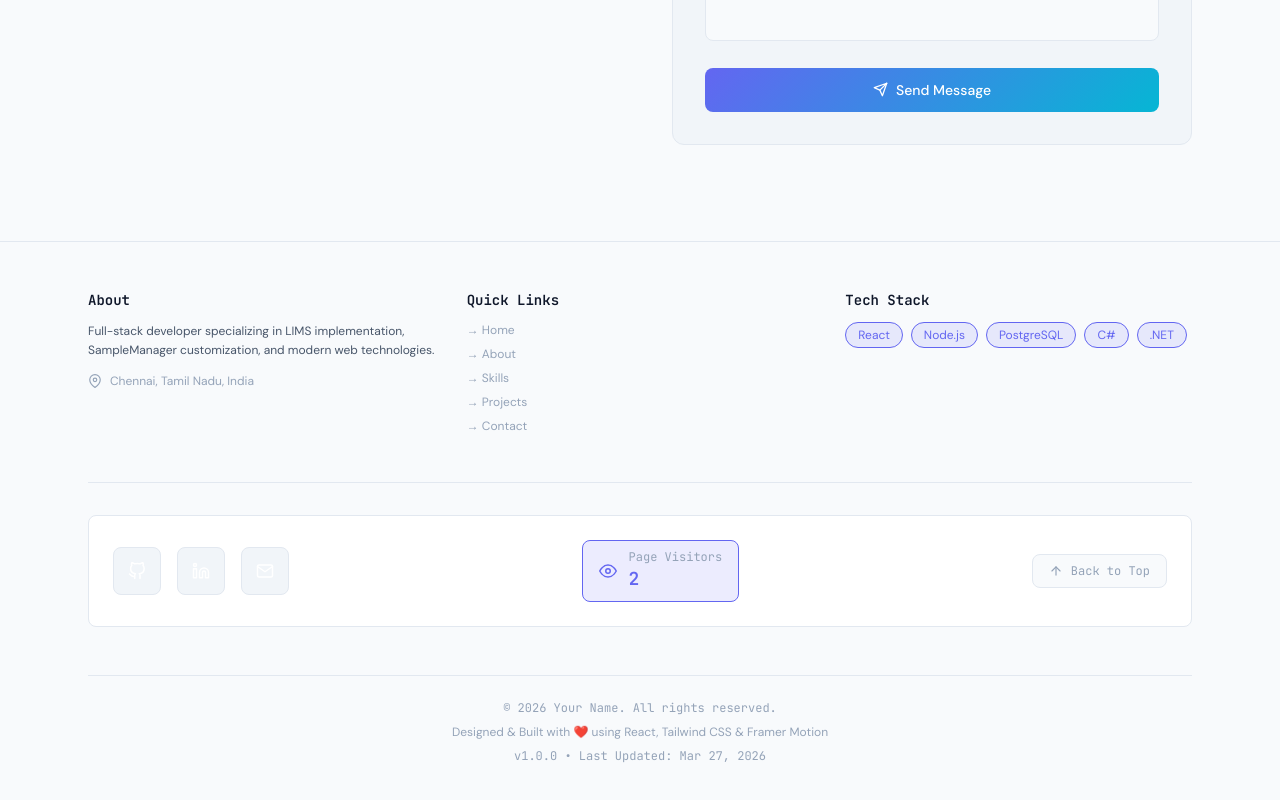
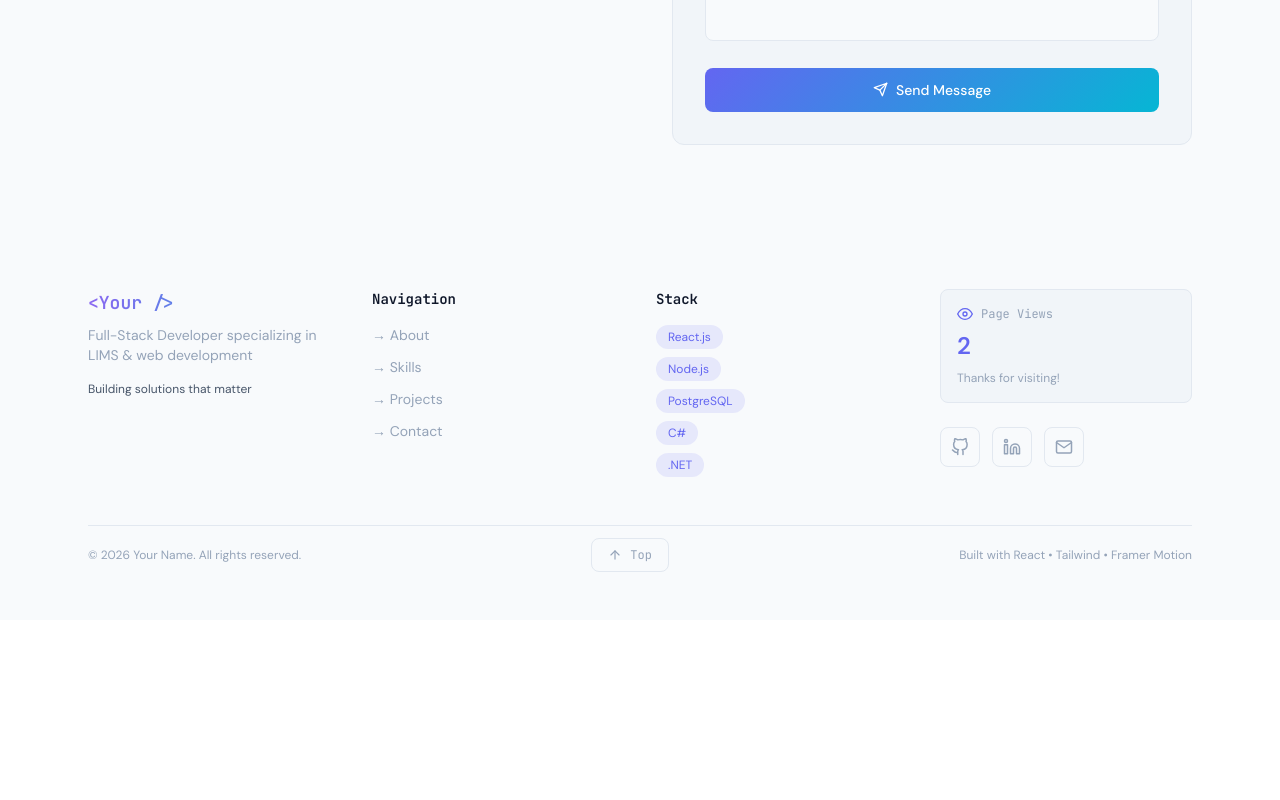
Before and after one commit to Sritharan39/Portfolio, a React (Vite) app: page / in a window 1280 px wide. Shown: the part 6405-7205 px from the top of the page. After the commit the page ends 7025 px from the top, so only its background shows below. Built offline with nearby package versions, Linux system fonts and the light colour scheme.

Commit message:
refactor: Redesign Footer with clean layout, visitor counter, and improved accessibility

```diff
--- a/src/components/Footer.jsx
+++ b/src/components/Footer.jsx
@@ -1,17 +1,17 @@
 import { useState, useEffect } from "react";
 import { portfolioData } from "../data/portfolioData";
-import { FiGithub, FiLinkedin, FiMail, FiArrowUp, FiEye, FiMapPin, FiPhone } from "react-icons/fi";
+import { FiGithub, FiLinkedin, FiMail, FiArrowUp, FiEye } from "react-icons/fi";
 import { motion } from "framer-motion";
 
 export default function Footer() {
-  const [visitors, setVisitors] = useState(0);
+  const [visitorCount, setVisitorCount] = useState(0);
 
   useEffect(() => {
     // Get visitor count from localStorage
-    const storedVisitors = localStorage.getItem("portfolioVisitors");
-    const currentVisitors = storedVisitors ? parseInt(storedVisitors) + 1 : 1;
-    setVisitors(currentVisitors);
-    localStorage.setItem("portfolioVisitors", currentVisitors.toString());
+    const storedCount = localStorage.getItem("portfolioVisitors");
+    const count = storedCount ? parseInt(storedCount) + 1 : 1;
+    setVisitorCount(count);
+    localStorage.setItem("portfolioVisitors", count.toString());
   }, []);
 
   const scrollToTop = () => {
@@ -19,140 +19,126 @@ export default function Footer() {
   };
 
   const socialLinks = [
-    {
-      icon: <FiGithub size={18} />,
-      href: portfolioData.social.github,
-      label: "GitHub",
-      bg: "#1a1a2e"
-    },
-    {
-      icon: <FiLinkedin size={18} />,
-      href: portfolioData.social.linkedin,
-      label: "LinkedIn",
-      bg: "#0a66c2"
-    },
-    {
-      icon: <FiMail size={18} />,
-      href: portfolioData.social.email,
-      label: "Email",
-      bg: "#ea4335"
-    },
+    { icon: <FiGithub size={18} />, href: portfolioData.social.github, label: "GitHub", color: "#333" },
+    { icon: <FiLinkedin size={18} />, href: portfolioData.social.linkedin, label: "LinkedIn", color: "#0A66C2" },
+    { icon: <FiMail size={18} />, href: portfolioData.social.email, label: "Email", color: "#EA4335" },
+  ];
+
+  const quickLinks = [
+    { label: "About", href: "#about" },
+    { label: "Skills", href: "#skills" },
+    { label: "Projects", href: "#projects" },
+    { label: "Contact", href: "#contact" },
   ];
 
   return (
-    <footer className="transition-colors duration-300" style={{ backgroundColor: "var(--bg-secondary)", borderTop: "1px solid var(--border)" }}>
+    <footer className="transition-colors duration-300" style={{ backgroundColor: "var(--bg-secondary)" }}>
+      {/* Main Footer Content */}
       <div className="max-w-6xl mx-auto px-6 py-12">
-
-        {/* Top Section - Three Columns */}
-        <div className="grid md:grid-cols-3 gap-8 mb-12">
-
-          {/* Column 1 - About */}
+        <div className="grid grid-cols-1 md:grid-cols-4 gap-8 mb-12">
+          {/* Brand & Description */}
           <motion.div
             initial={{ opacity: 0, y: 20 }}
             whileInView={{ opacity: 1, y: 0 }}
             transition={{ duration: 0.6 }}
-            className="space-y-3">
-            <h3 className="font-mono font-bold text-sm" style={{ color: "var(--text-primary)" }}>
-              About
+            className="flex flex-col">
+            <h3 className="font-mono text-lg font-bold mb-2 gradient-text-animate">
+              &lt;{portfolioData.personal.name.split(" ")[0]} /&gt;
             </h3>
-            <p className="text-xs leading-relaxed" style={{ color: "var(--text-secondary)" }}>
-              Full-stack developer specializing in LIMS implementation, SampleManager customization, and modern web technologies.
+            <p className="text-sm mb-4" style={{ color: "var(--text-muted)" }}>
+              Full-Stack Developer specializing in LIMS & web development
             </p>
-            <div className="flex items-center gap-2 text-xs" style={{ color: "var(--text-muted)" }}>
-              <FiMapPin size={14} />
-              <span>Chennai, Tamil Nadu, India</span>
-            </div>
+            <p className="text-xs" style={{ color: "var(--text-secondary)" }}>
+              Building solutions that matter
+            </p>
           </motion.div>
 
-          {/* Column 2 - Quick Links */}
+          {/* Quick Links */}
           <motion.div
             initial={{ opacity: 0, y: 20 }}
             whileInView={{ opacity: 1, y: 0 }}
-            transition={{ duration: 0.6, delay: 0.1 }}
-            className="space-y-3">
-            <h3 className="font-mono font-bold text-sm" style={{ color: "var(--text-primary)" }}>
-              Quick Links
-            </h3>
-            <div className="space-y-2 text-xs">
-              {[
-                { label: "Home", href: "#" },
-                { label: "About", href: "#about" },
-                { label: "Skills", href: "#skills" },
-                { label: "Projects", href: "#projects" },
-                { label: "Contact", href: "#contact" },
-              ].map((link, i) => (
+            transition={{ duration: 0.6, delay: 0.1 }}>
+            <h4 className="font-mono text-sm font-bold mb-4" style={{ color: "var(--text-primary)" }}>
+              Navigation
+            </h4>
+            <div className="flex flex-col gap-3">
+              {quickLinks.map((link, i) => (
                 <a
                   key={i}
                   href={link.href}
-                  className="block transition-colors duration-200"
+                  className="text-sm transition-colors duration-200"
                   style={{ color: "var(--text-muted)" }}
-                  onMouseEnter={(e) => e.currentTarget.style.color = "var(--accent)"}
-                  onMouseLeave={(e) => e.currentTarget.style.color = "var(--text-muted)"}>
+                  onMouseEnter={(e) => (e.currentTarget.style.color = "var(--accent)")}
+                  onMouseLeave={(e) => (e.currentTarget.style.color = "var(--text-muted)")}>
                   → {link.label}
                 </a>
               ))}
             </div>
           </motion.div>
 
-          {/* Column 3 - Tech Stack */}
+          {/* Tech Stack */}
           <motion.div
             initial={{ opacity: 0, y: 20 }}
             whileInView={{ opacity: 1, y: 0 }}
-            transition={{ duration: 0.6, delay: 0.2 }}
-            className="space-y-3">
-            <h3 className="font-mono font-bold text-sm" style={{ color: "var(--text-primary)" }}>
-              Tech Stack
-            </h3>
-            <div className="flex flex-wrap gap-2">
-              {["React", "Node.js", "PostgreSQL", "C#", ".NET"].map((tech, i) => (
+            transition={{ duration: 0.6, delay: 0.2 }}>
+            <h4 className="font-mono text-sm font-bold mb-4" style={{ color: "var(--text-primary)" }}>
+              Stack
+            </h4>
+            <div className="flex flex-col gap-2">
+              {["React.js", "Node.js", "PostgreSQL", "C#", ".NET"].map((tech, i) => (
                 <span
                   key={i}
-                  className="text-xs px-3 py-1 rounded-full border transition-all"
-                  style={{
-                    color: "var(--accent)",
-                    borderColor: "var(--accent)",
-                    backgroundColor: "var(--accent-glow)"
-                  }}>
+                  className="text-xs px-3 py-1 rounded-full w-fit"
+                  style={{ backgroundColor: "var(--accent-glow)", color: "var(--accent)" }}>
                   {tech}
                 </span>
               ))}
             </div>
           </motion.div>
 
+          {/* Visitor Counter & Social */}
+          <motion.div
+            initial={{ opacity: 0, y: 20 }}
+            whileInView={{ opacity: 1, y: 0 }}
+            transition={{ duration: 0.6, delay: 0.3 }}
+            className="flex flex-col gap-6">
+            {/* Visitor Counter */}
+            <div
+              className="p-4 rounded-lg border"
+              style={{ backgroundColor: "var(--bg-card)", borderColor: "var(--border)" }}>
+              <div className="flex items-center gap-2 mb-2">
+                <FiEye size={16} style={{ color: "var(--accent)" }} />
+                <p className="text-xs font-mono" style={{ color: "var(--text-muted)" }}>
+                  Page Views
+                </p>
+              </div>
+              <p className="text-2xl font-bold" style={{ color: "var(--accent)" }}>
+                {visitorCount}
+              </p>
+              <p className="text-xs mt-2" style={{ color: "var(--text-muted)" }}>
+                Thanks for visiting!
+              </p>
             </div>
 
-        {/* Divider */}
-        <div style={{ height: "1px", backgroundColor: "var(--border)", marginBottom: "2rem" }}></div>
-
-        {/* Middle Section - Social Links & Visitor Count */}
-        <motion.div
-          initial={{ opacity: 0 }}
-          whileInView={{ opacity: 1 }}
-          transition={{ duration: 0.8, delay: 0.3 }}
-          className="flex flex-col md:flex-row items-center justify-between gap-6 mb-12 p-6 rounded-lg"
-          style={{ backgroundColor: "var(--bg-primary)", border: "1px solid var(--border)" }}>
-
             {/* Social Links */}
-          <div className="flex gap-4">
+            <div className="flex gap-3">
               {socialLinks.map((link, i) => (
                 <motion.a
                   key={i}
                   href={link.href}
                   target="_blank"
                   rel="noreferrer"
-                whileHover={{ scale: 1.1, y: -3 }}
-                className="flex items-center justify-center w-12 h-12 rounded-lg border transition-all"
-                style={{
-                  color: "white",
-                  borderColor: "var(--border)",
-                  backgroundColor: "var(--bg-card)"
-                }}
+                  whileHover={{ scale: 1.15, y: -3 }}
+                  className="flex items-center justify-center w-10 h-10 rounded-lg border transition-all"
+                  style={{ color: "var(--text-muted)", borderColor: "var(--border)" }}
                   onMouseEnter={(e) => {
-                  e.currentTarget.style.backgroundColor = link.bg;
-                  e.currentTarget.style.borderColor = link.bg;
+                    e.currentTarget.style.color = "white";
+                    e.currentTarget.style.backgroundColor = link.color;
+                    e.currentTarget.style.borderColor = link.color;
                   }}
                   onMouseLeave={(e) => {
-                  e.currentTarget.style.backgroundColor = "var(--bg-card)";
+                    e.currentTarget.style.color = "var(--text-muted)";
+                    e.currentTarget.style.backgroundColor = "transparent";
                     e.currentTarget.style.borderColor = "var(--border)";
                   }}
                   title={link.label}>
@@ -160,68 +146,42 @@ export default function Footer() {
                 </motion.a>
               ))}
             </div>
+          </motion.div>
+        </div>
 
-          {/* Visitor Counter */}
-          <motion.div
-            initial={{ scale: 0.8 }}
-            whileInView={{ scale: 1 }}
-            transition={{ duration: 0.6 }}
-            className="flex items-center gap-3 px-4 py-2 rounded-lg"
-            style={{ backgroundColor: "var(--accent-glow)", border: "1px solid var(--accent)" }}>
-            <FiEye size={18} style={{ color: "var(--accent)" }} />
-            <div className="flex flex-col">
-              <span className="text-xs font-mono" style={{ color: "var(--text-muted)" }}>
-                Page Visitors
-              </span>
-              <span className="text-lg font-bold font-mono" style={{ color: "var(--accent)" }}>
-                {visitors.toLocaleString()}
-              </span>
-            </div>
-          </motion.div>
+        {/* Divider */}
+        <div style={{ height: "1px", backgroundColor: "var(--border)", marginBottom: "12px" }}></div>
 
-          {/* Back to Top */}
+        {/* Bottom Section */}
+        <div className="flex flex-col md:flex-row items-center justify-between gap-4">
+          {/* Copyright */}
+          <p className="text-xs text-center md:text-left" style={{ color: "var(--text-muted)" }}>
+            © {new Date().getFullYear()} {portfolioData.personal.name}. All rights reserved.
+          </p>
+
+          {/* Back to Top Button */}
           <motion.button
             onClick={scrollToTop}
-            whileHover={{ scale: 1.05, y: -2 }}
+            whileHover={{ scale: 1.08 }}
             whileTap={{ scale: 0.95 }}
-            className="flex items-center gap-2 px-4 py-2 rounded-lg border transition-all text-xs font-mono"
-            style={{
-              color: "var(--text-muted)",
-              borderColor: "var(--border)",
-              backgroundColor: "var(--bg-secondary)"
-            }}
+            className="flex items-center gap-2 text-xs font-mono px-4 py-2 rounded-lg border transition-all"
+            style={{ color: "var(--text-muted)", borderColor: "var(--border)" }}
             onMouseEnter={(e) => {
+              e.currentTarget.style.borderColor = "var(--accent)";
               e.currentTarget.style.color = "var(--accent)";
-              e.currentTarget.style.borderColor = "var(--accent)";
             }}
             onMouseLeave={(e) => {
+              e.currentTarget.style.borderColor = "var(--border)";
               e.currentTarget.style.color = "var(--text-muted)";
-              e.currentTarget.style.borderColor = "var(--border)";
             }}>
-            <FiArrowUp size={14} />
-            Back to Top
+            <FiArrowUp size={14} /> Top
           </motion.button>
 
-        </motion.div>
-
-        {/* Bottom Section - Copyright & Info */}
-        <motion.div
-          initial={{ opacity: 0 }}
-          whileInView={{ opacity: 1 }}
-          transition={{ duration: 0.8, delay: 0.4 }}
-          className="text-center space-y-2 pt-6"
-          style={{ borderTop: "1px solid var(--border)" }}>
-          <p className="text-xs font-mono" style={{ color: "var(--text-muted)" }}>
-            © {new Date().getFullYear()} {portfolioData.personal.name}. All rights reserved.
+          {/* Built Info */}
+          <p className="text-xs text-center md:text-right" style={{ color: "var(--text-muted)" }}>
+            Built with React • Tailwind • Framer Motion
           </p>
-          <p className="text-xs" style={{ color: "var(--text-muted)" }}>
-            Designed & Built with <span style={{ color: "var(--accent)" }}>❤️</span> using React, Tailwind CSS & Framer Motion
-          </p>
-          <p className="text-xs font-mono" style={{ color: "var(--text-muted)" }}>
-            v1.0.0 • Last Updated: {new Date().toLocaleDateString("en-US", { year: "numeric", month: "short", day: "numeric" })}
-          </p>
-        </motion.div>
-
+        </div>
       </div>
     </footer>
   );
```
Lines whose indentation alone changed are shown as unchanged.
